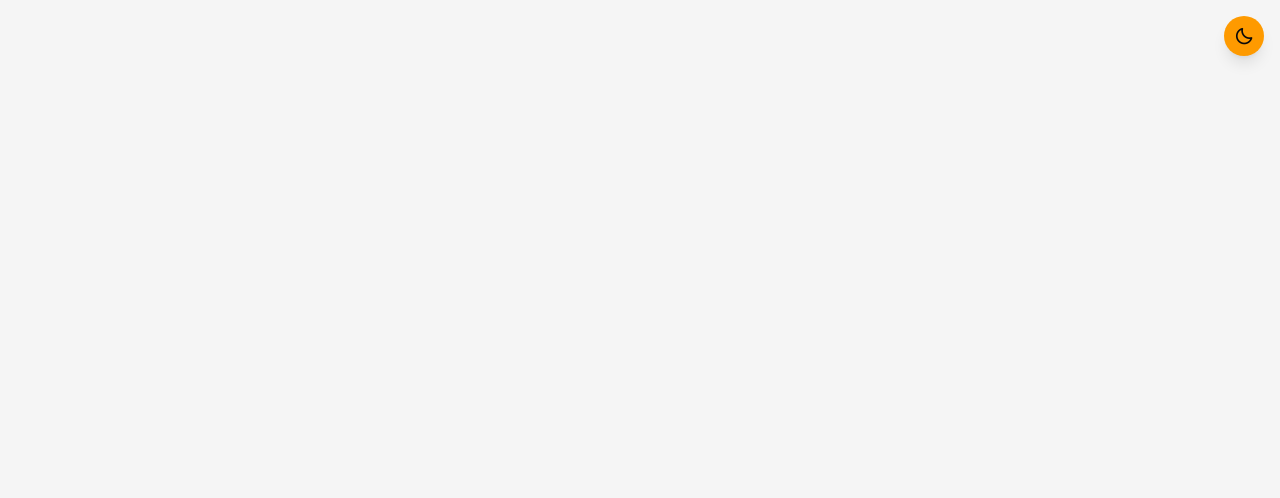
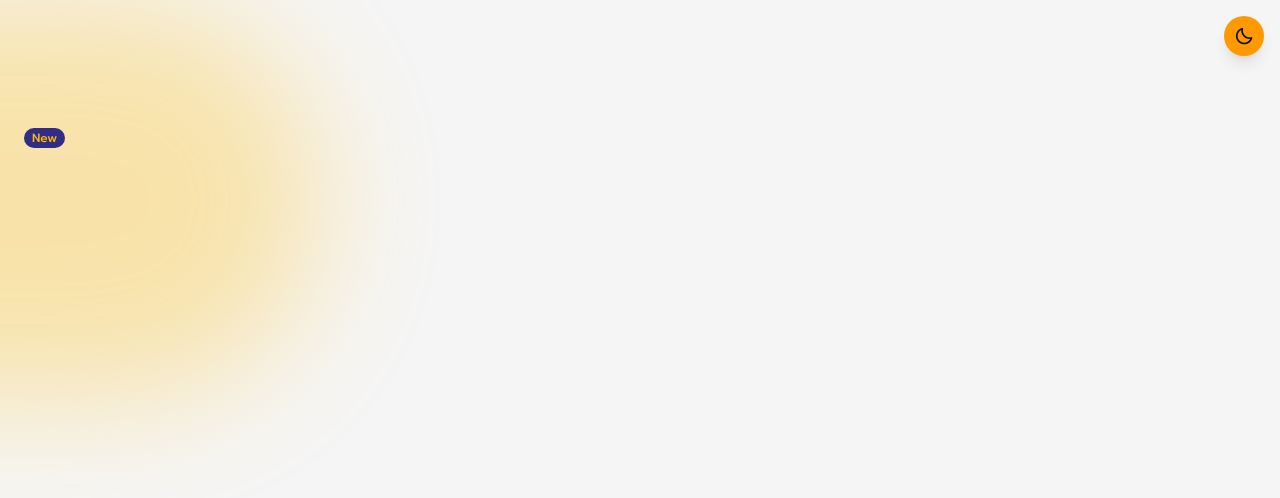
Before and after one commit to sumonaung23/website-header-dark-light-mode-theme, a React (Vite) app: page / in a window 1280 px wide. Shown: the top 498 px of the page. Built offline with nearby package versions, Linux system fonts and the light colour scheme.

Commit message:
add structured layout and highlight badge with background glow

```diff
--- a/src/App.jsx
+++ b/src/App.jsx
@@ -26,7 +26,7 @@
       </div>
 
       <button onClick={toggleDarkMode}
-        className="fixed top-3 lg:top-4 right-3 lg:right-4 w-9 h-9 lg:w-10 lg:h-10 flex justify-center items-center rounded-full bg-amber-500 text-neutral-950 shadow-lg hover:bg-amber-600 transition-colors">
+        className="fixed top-3 lg:top-4 right-3 lg:right-4 w-9 h-9 lg:w-10 lg:h-10 flex justify-center items-center rounded-full bg-amber-500 text-neutral-950 shadow-lg hover:bg-amber-600 transition-colors z-10">
         <i className={`bx ${darkMode ? "bx-sun" : "bx-moon"} text-lg lg:text-xl`}></i>
       </button>
       <Hero />
--- a/src/components/Hero.jsx
+++ b/src/components/Hero.jsx
@@ -3,7 +3,22 @@
 const Hero = () => {
     return (
         <div className='isolate'>
-            <div className="absolute inset-0 -z-10"></div>
+            <div className="absolute inset-0 -z-10">
+                <div className="absolute top-0 -left-1/4 w-1/2 h-1/2 bg-amber-400 dark:bg-amber-500 rounded-full blur-3xl opacity-30"></div>
+            </div>
+            <div className="container mx-auto px-6 py-20 md:py-24 lg:py-28 xl:py-32">
+                <div className="flex flex-col lg:flex-row items-center gap-8 lg:gap-12 xl:gap-16">
+                    <div className="flex-1 space-y-6 lg:space-y-7">
+                        <div className="space-y-4 lg:space-y-5">
+                            <div className="flex items-center">
+                                <span className="inline-flex items-center px-2 py-0.5 rounded-full text-xs font-medium bg-indigo-900 text-amber-400 mr-2">
+                                    New
+                                </span>
+                            </div>
+                        </div>
+                    </div>
+                </div>
+            </div>
         </div>
     )
 }
```
